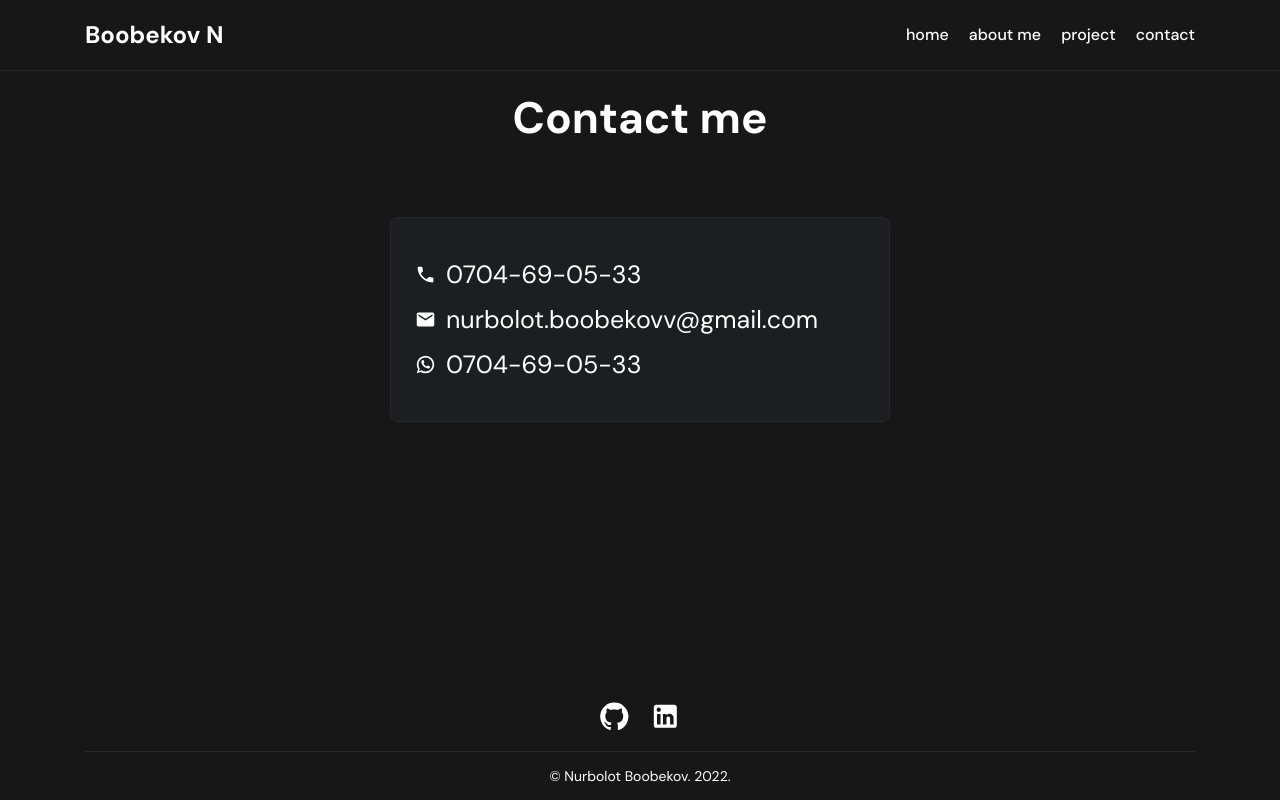
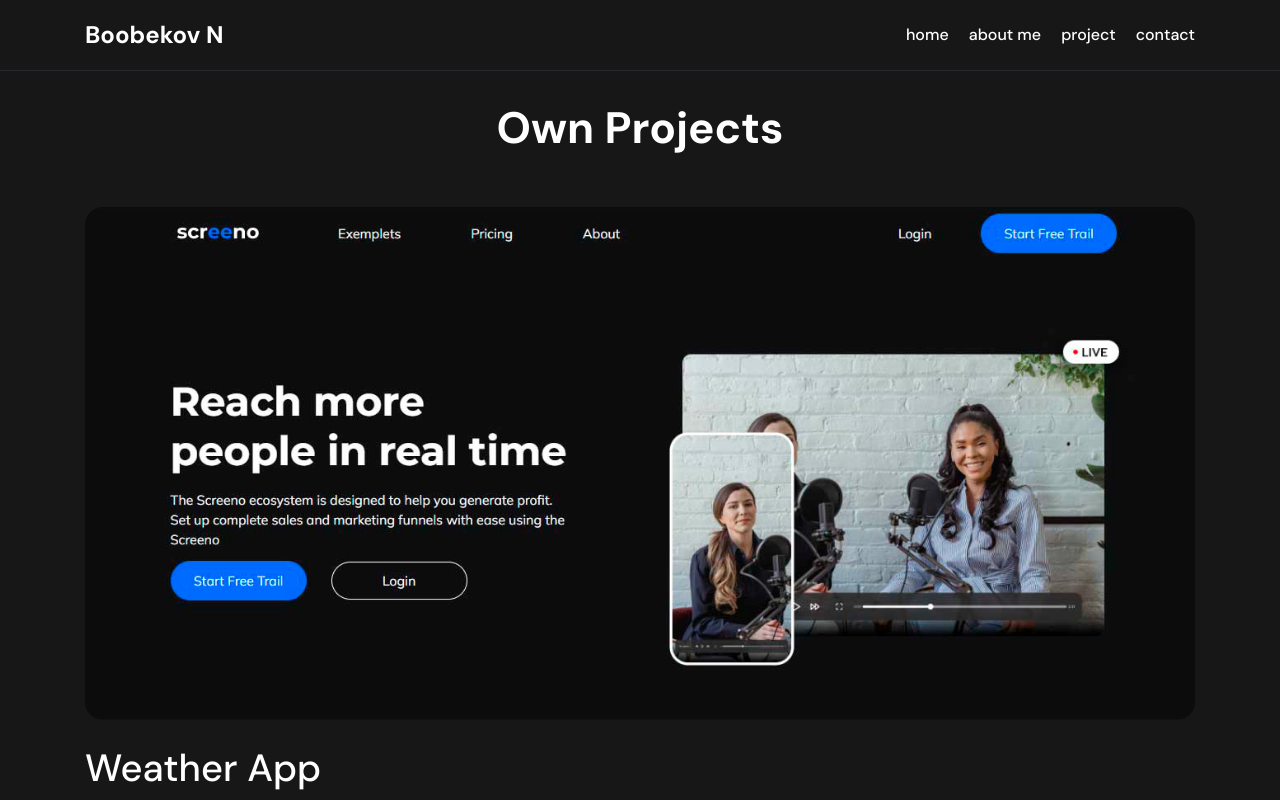
Before and after one commit to nurbolot143/new-portfolio, a React (Create React App) app: page /projects in a window 1280 px wide. Shown: the top 800 px of the page. Built offline with nearby package versions, Linux system fonts and the light colour scheme.

Commit message:
compoleted react router dom

```diff
--- a/package.json
+++ b/package.json
@@ -13,6 +13,7 @@
     "ityped": "^1.0.3",
     "react": "^18.1.0",
     "react-dom": "^18.1.0",
+    "react-router-dom": "^6.3.0",
     "react-scripts": "5.0.1",
     "react-slick": "^0.29.0",
     "sass": "^1.51.0",
--- a/src/App.js
+++ b/src/App.js
@@ -1,4 +1,5 @@
-import "./sass/App.scss";
+import { BrowserRouter as Router, Route, Routes } from "react-router-dom";
+
 import Footer from "./components/Footer";
 import Header from "./components/Header";
 import Home from "./pages/Home";
@@ -6,21 +7,24 @@
 import Projects from "./pages/Projects";
 import Contact from "./pages/Contact";
 
+import "./sass/App.scss";
+
 const App = () => {
   return (
-    <div className="App">
-      <Header />
+    <Router>
+      <div className="App">
+        <Header />
 
-      {/* <Home /> */}
+        <Routes>
+          <Route path="/" element={<Home />} />
+          <Route path="/aboutme" element={<AboutMe />} />
+          <Route path="/projects" element={<Projects />} />
+          <Route path="/contact" element={<Contact />} />
+        </Routes>
 
-      {/* <AboutMe /> */}
-
-      {/* <Projects /> */}
-
-      <Contact />
-
-      <Footer />
-    </div>
+        <Footer />
+      </div>
+    </Router>
   );
 };
 
--- /dev/null
+++ b/src/assets/images/index.js
@@ -0,0 +1,3 @@
+export { default as project1 } from "./project1.png";
+export { default as project2 } from "./myPhoto.jpg";
+export { default as project3 } from "./intro.png";
--- a/src/components/Header.js
+++ b/src/components/Header.js
@@ -1,9 +1,15 @@
-import React, { useState } from "react";
+import React, { useEffect, useState } from "react";
+import { Link, NavLink } from "react-router-dom";
 
 const Header = () => {
   const [isActive, setIsActive] = useState(false);
 
-  const navItems = ["home", "about me", "project", "contact"];
+  const navItems = [
+    { id: 0, label: "home", to: "/" },
+    { id: 1, label: "about me", to: "/aboutme" },
+    { id: 2, label: "project", to: "/projects" },
+    { id: 3, label: "contact", to: "/contact" },
+  ];
 
   const addActiveClass = (relativeClass) =>
     isActive ? `${relativeClass} ${relativeClass}_active` : relativeClass;
@@ -12,17 +18,21 @@
     <header className="header">
       <div className="container">
         <div className="header__inner">
-          <a href="#" className="logo">
+          <Link className="logo" to="/">
             Boobekov N
-          </a>
+          </Link>
           <nav className={addActiveClass("nav")}>
             <ul className="nav__list">
-              {navItems.map((item, idx) => {
+              {navItems.map(({ id, label, to }) => {
                 return (
-                  <li key={idx} className="nav__item">
-                    <a className="nav__link" href="#">
-                      {item}
-                    </a>
+                  <li key={id} className="nav__item">
+                    <NavLink
+                      className="nav__link"
+                      to={to}
+                      onClick={() => setIsActive(false)}
+                    >
+                      {label}
+                    </NavLink>
                   </li>
                 );
               })}
--- a/src/components/Intro.js
+++ b/src/components/Intro.js
@@ -13,8 +13,6 @@
       placeholder: false,
       strings: ["I am front-end developer."],
     });
-
-    console.log("Hello");
   }, []);
 
   return (
--- a/src/components/OwnProjects.js
+++ b/src/components/OwnProjects.js
@@ -1,37 +1,13 @@
 import React from "react";
 
-import projectImg from "../assets/images/project1.png";
-
-const projects = [
-  {
-    id: 0,
-    title: "Weather App",
-    img: projectImg,
-    descr:
-      "Lorem ipsum dolor sit amet consectetur adipisicing elit. Minusperferendis a harum quia rerum, laudantium, deleniti mollitianecessitatibus ea unde obcaecati ducimus voluptas quis, architectoreiciendis ut magnam maxime accusantium.",
-  },
-  {
-    id: 1,
-    title: "To-do List",
-    img: projectImg,
-    descr:
-      "Lorem ipsum dolor sit amet consectetur adipisicing elit. Minusperferendis a harum quia rerum, laudantium, deleniti mollitianecessitatibus ea unde obcaecati ducimus voluptas quis, architectoreiciendis ut magnam maxime accusantium.",
-  },
-  {
-    id: 2,
-    title: "Git profiles",
-    img: projectImg,
-    descr:
-      "Lorem ipsum dolor sit amet consectetur adipisicing elit. Minusperferendis a harum quia rerum, laudantium, deleniti mollitianecessitatibus ea unde obcaecati ducimus voluptas quis, architectoreiciendis ut magnam maxime accusantium.",
-  },
-];
+import { ownProjects } from "../data";
 
 const OwnProjects = () => {
   return (
     <section className="ownProjects">
       <div className="container">
         <h2 className="title ownProjects__title">Own Projects</h2>
-        <View data={projects} />
+        <View data={ownProjects} />
       </div>
     </section>
   );
--- /dev/null
+++ b/src/data.js
@@ -0,0 +1,25 @@
+import { project1, project2, project3 } from "./assets/images";
+
+export const ownProjects = [
+  {
+    id: 0,
+    title: "Weather App",
+    img: project1,
+    descr:
+      "Lorem ipsum dolor sit amet consectetur adipisicing elit. Minusperferendis a harum quia rerum, laudantium, deleniti mollitianecessitatibus ea unde obcaecati ducimus voluptas quis, architectoreiciendis ut magnam maxime accusantium.",
+  },
+  {
+    id: 1,
+    title: "To-do List",
+    img: project1,
+    descr:
+      "Lorem ipsum dolor sit amet consectetur adipisicing elit. Minusperferendis a harum quia rerum, laudantium, deleniti mollitianecessitatibus ea unde obcaecati ducimus voluptas quis, architectoreiciendis ut magnam maxime accusantium.",
+  },
+  {
+    id: 2,
+    title: "Git profiles",
+    img: project1,
+    descr:
+      "Lorem ipsum dolor sit amet consectetur adipisicing elit. Minusperferendis a harum quia rerum, laudantium, deleniti mollitianecessitatibus ea unde obcaecati ducimus voluptas quis, architectoreiciendis ut magnam maxime accusantium.",
+  },
+];
--- a/src/pages/Home.js
+++ b/src/pages/Home.js
@@ -39,7 +39,7 @@
             {projects.map((item, idx) => {
               return (
                 <li key={idx} className="projects__item">
-                  <a href="#">
+                  <a href="#" className="projects__link">
                     <img src={item} alt="Project" />
                     <span>View</span>
                   </a>
```
Also changed, not shown: 1 other file (tests, documents, lock files or other folders).
